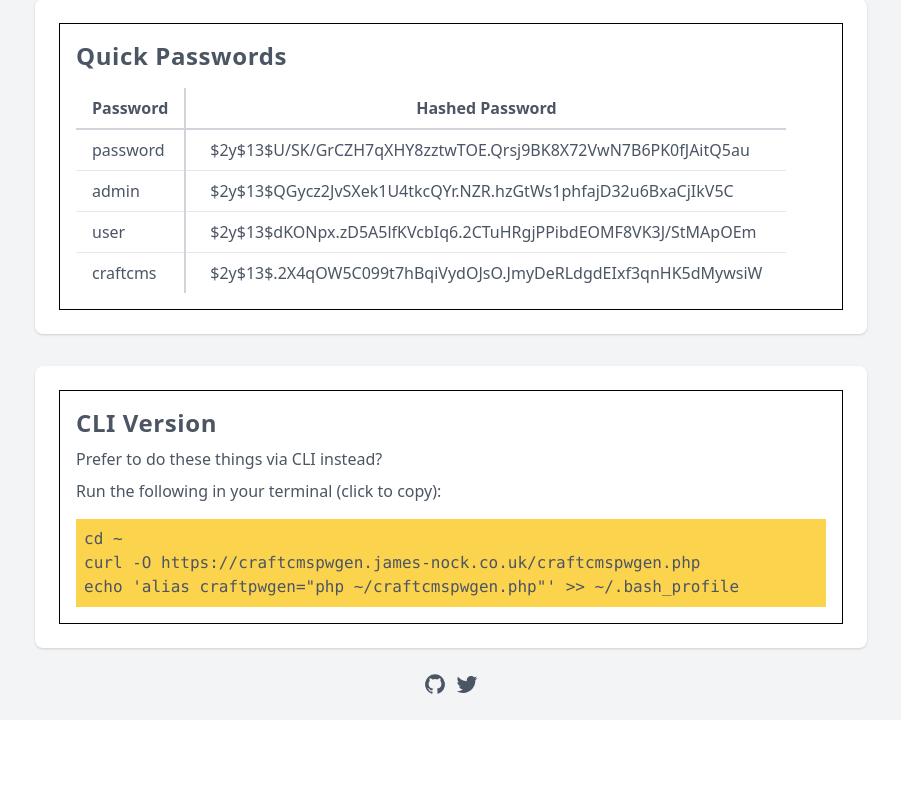
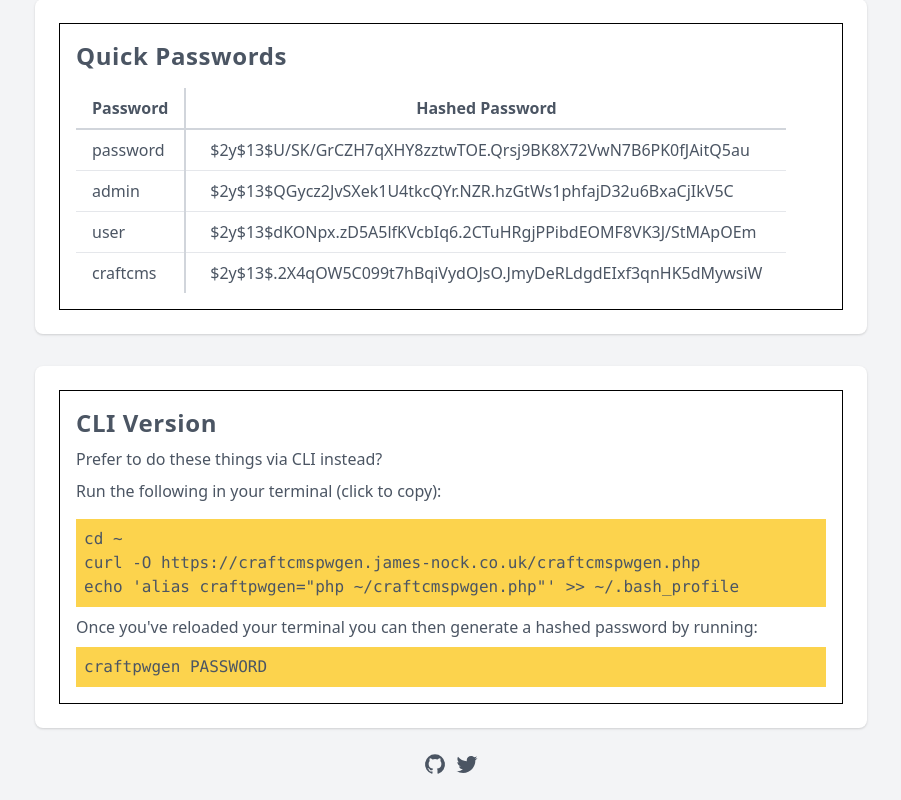
Before and after one commit to JamesNock/CraftCMSPasswordGenerator, a Nuxt app: page / in a window 1280 px wide. Shown: the part 425-1225 px from the top of the page, without its empty margins (189-1090 px from the left). Before the commit the page ends 1145 px from the top, so only its background shows below. Built offline with nearby package versions, Linux system fonts and the light colour scheme.

Commit message:
Add explanation under CLI version

```diff
--- a/components/CLIVersion.vue
+++ b/components/CLIVersion.vue
@@ -8,6 +8,8 @@
       curl -O https://craftcmspwgen.james-nock.co.uk/craftcmspwgen.php<br>
       echo 'alias craftpwgen="php ~/craftcmspwgen.php"' >> ~/.bash_profile
     </div>
+    <p class="py-2">Once you've reloaded your terminal you can then generate a hashed password by running:</p>
+    <p class="p-2 font-mono bg-yellow-300" @click="copyThis">craftpwgen PASSWORD</p>
   </div>
 </template>
 <script>
```
